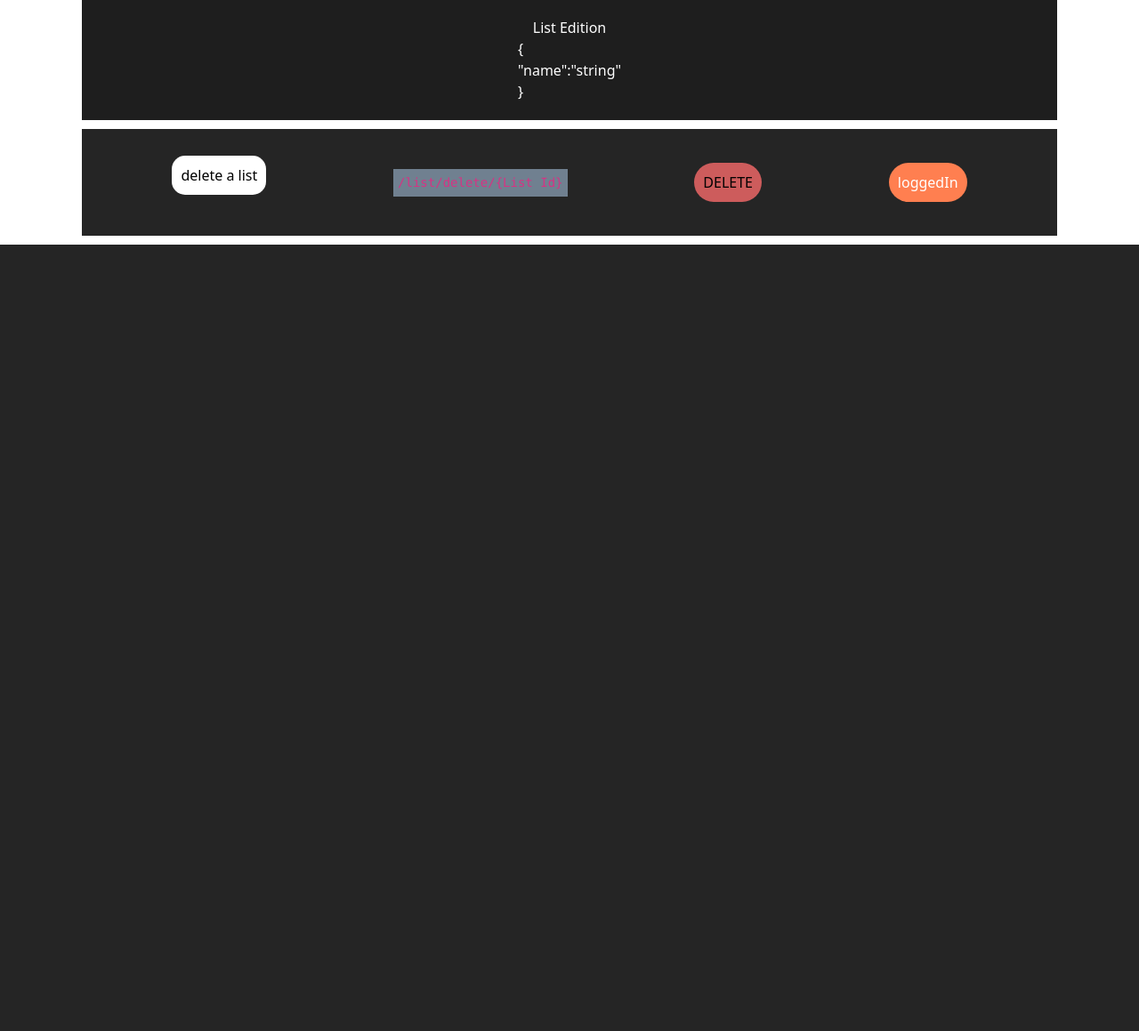
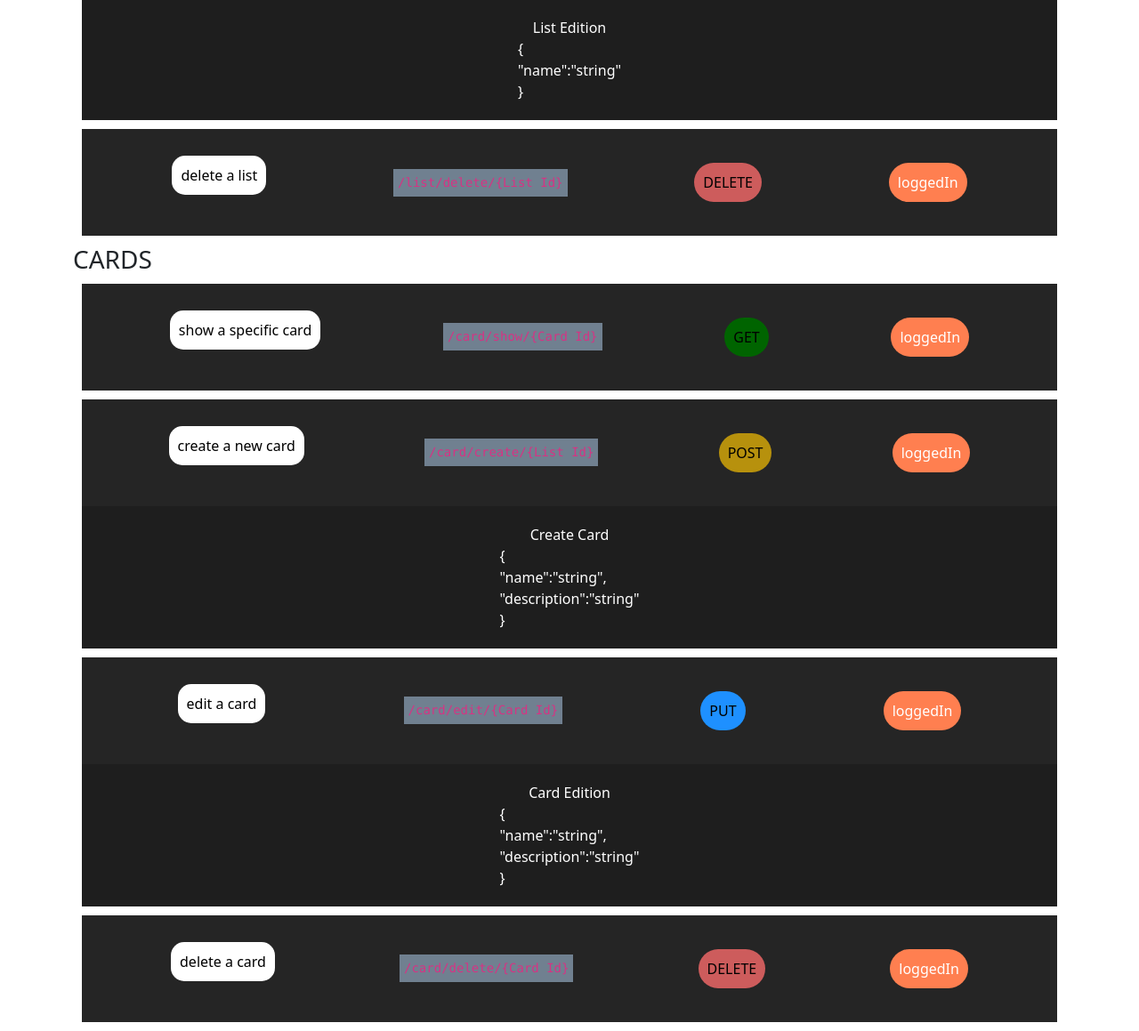
Before and after one commit to Ttst49/trelloApiDjango, a Django app: template templates/doc.html in a window 1280 px wide. Shown: the part 3932-5091 px from the top of the page at 89% size. Before the commit the page ends 4207 px from the top, so only its background shows below. Run offline with Django 4.2, Linux system fonts and the light colour scheme; the template is opened without the code that fills it, so the values that code supplies are empty; some libraries are stand-ins or nearby versions.

Commit message:
add template for cards

```diff
--- a/templates/doc.html
+++ b/templates/doc.html
@@ -238,6 +238,61 @@
         </div>
 
 
+    <h3 class="uppercase">Cards</h3>
+
+        <div class="blocOfCode">
+            <div class="code">
+                <p class="codeTitle">Show a specific card</p>
+                <code>/card/show/{Card Id}</code>
+                <div class="button get">get</div>
+                <div class="log">loggedIn</div>
+            </div>
+        </div>
+
+        <div class="blocOfCode">
+            <div class="code">
+                <p class="codeTitle">Create a new card</p>
+                <code>/card/create/{List Id}</code>
+                <div class="button post">post</div>
+                <div class="log">loggedIn</div>
+            </div>
+            <div class="jsonBody">
+                <span>Create Card</span>
+                <span>
+                    {
+                    <br> "name":"string",
+                    <br> "description":"string"
+                    <br>
+                    }
+                </span>
+            </div>
+        </div>
+
+        <div class="blocOfCode">
+            <div class="code">
+                <p class="codeTitle">Edit a card</p>
+                <code>/card/edit/{Card Id}</code>
+                <div class="button put">put</div>
+                <div class="log">loggedIn</div>
+            </div>
+            <div class="jsonBody"><span>Card Edition</span>
+                <span>
+                    {
+                    <br> "name":"string",
+                    <br> "description":"string"
+                    <br>
+                    }
+                </span></div>
+        </div>
+
+        <div class="blocOfCode">
+            <div class="code">
+                <p class="codeTitle">Delete a card</p>
+                <code>/card/delete/{Card Id}</code>
+                <div class="button delete">delete</div>
+                <div class="log">loggedIn</div>
+            </div>
+        </div>
 
 
     </div>
```
